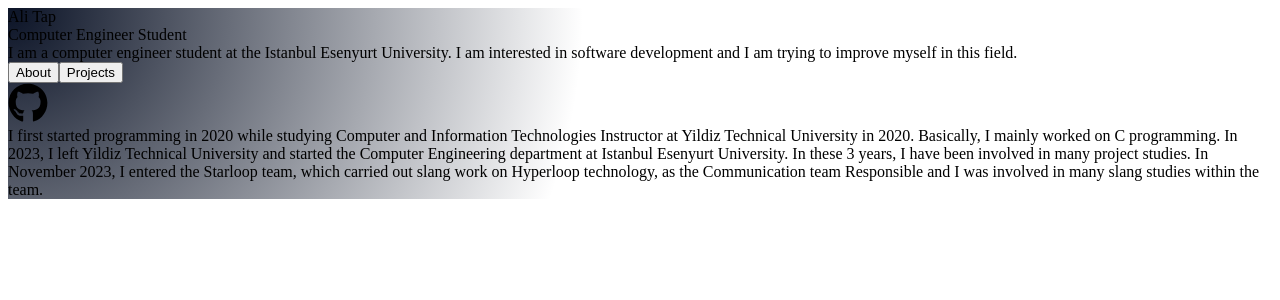
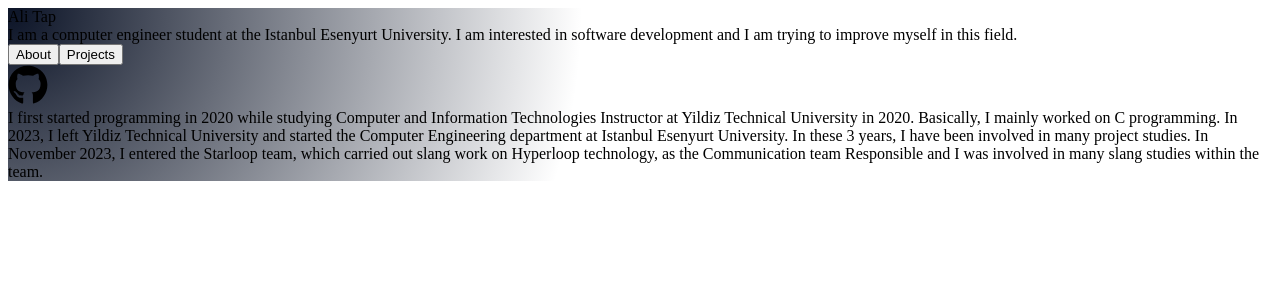
Before and after one commit to aLjTap/portfolio, a React (Vite) app: page / in a window 1280 px wide. Shown: the top 300 px of the page. Built offline with nearby package versions, Linux system fonts and the light colour scheme; the HTML template or start-up script is replaced by a standard one.

Commit message:
theme fixes 3

```diff
--- a/src/App.tsx
+++ b/src/App.tsx
@@ -1,11 +1,9 @@
 import React, { useState } from "react";
 import { Button } from "@/components/ui/button";
-import { ThemeProvider, useTheme } from "./components/theme-provider";
 import { ButtonEvents } from "./components/contant";
 import { FaGithub } from "react-icons/fa";
 
 function App() {
-  const { theme, setTheme } = useTheme();
   const [mousePosition, setMousePosition] = useState({ x: 0, y: 0 });
   function handleMouseMovement({
     clientX,
@@ -21,10 +19,9 @@ function App() {
   }
 
   return (
-    <ThemeProvider>
-      <>{setTheme("dark")}</>
     <div
       onMouseMove={handleMouseMovement}
+      className="flex w-screen h-screen bg-[#080c19] text-white"
       style={{
         backgroundImage: `radial-gradient(circle at ${mousePosition.x}px ${
           mousePosition.y
@@ -33,22 +30,19 @@ function App() {
     >
       <div className="fixed justify-start items-center w-[50%] h-screen  ">
         <div
-            className={`flex flex-col justify-start items-start w-full p-[10%] bg-${theme}-bg text-${theme}-fg text-[6rem]`}
+          className={`flex flex-col justify-start items-start w-full p-[10%] text-[6rem]`}
         >
           Ali Tap
-            <div className={`text-lg text-${theme}-fg`}>
-              Computer Engineer Student
-            </div>
-            <div className={`text-lg text-${theme}-fg opacity-50 `}>
+          <div className={`text-lg opacity-50 `}>
             I am a computer engineer student at the Istanbul Esenyurt
-              University. I am interested in software development and I am
-              trying to improve myself in this field.
+            University. I am interested in software development and I am trying
+            to improve myself in this field.
           </div>
         </div>
         <div className="flex flex-col justify-start items-start w-full p-[10%] gap-2">
           {ButtonEvents.map((event) => (
             <Button
-                className={`flex bg-${theme}-bg text-${theme}-fg hover:scale-[1.1] hover:bg-transparent border-2 border-${theme}-fg hover:border-${theme}-fg transition-all`}
+              className={`flex bg-transparent  text-black-fg hover:scale-[1.1] hover:bg-transparent border-2 transition-all opacity-60 hover:opacity-100`}
               key={event}
               onClick={() => {
                 console.log(event);
@@ -66,23 +60,21 @@ function App() {
         <div className="flex w-[50%] h-full">
           {/* about me */}
           <div>
-              <div className="justify-start items-start px-[10%] py-[15%] text-lg opacity-50">
+            <div className="justify-start items-start px-[10%] py-[15%] text-lg opacity-50 text-white">
               I first started programming in 2020 while studying Computer and
-                Information Technologies Instructor at Yildiz Technical
-                University in 2020. Basically, I mainly worked on C programming.
-                In 2023, I left Yildiz Technical University and started the
-                Computer Engineering department at Istanbul Esenyurt University.
-                In these 3 years, I have been involved in many project studies.
-                In November 2023, I entered the Starloop team, which carried out
-                slang work on Hyperloop technology, as the Communication team
-                Responsible and I was involved in many slang studies within the
-                team.
+              Information Technologies Instructor at Yildiz Technical University
+              in 2020. Basically, I mainly worked on C programming. In 2023, I
+              left Yildiz Technical University and started the Computer
+              Engineering department at Istanbul Esenyurt University. In these 3
+              years, I have been involved in many project studies. In November
+              2023, I entered the Starloop team, which carried out slang work on
+              Hyperloop technology, as the Communication team Responsible and I
+              was involved in many slang studies within the team.
             </div>
           </div>
         </div>
       </div>
     </div>
-    </ThemeProvider>
   );
 }
 
```
Lines whose indentation alone changed are shown as unchanged.
